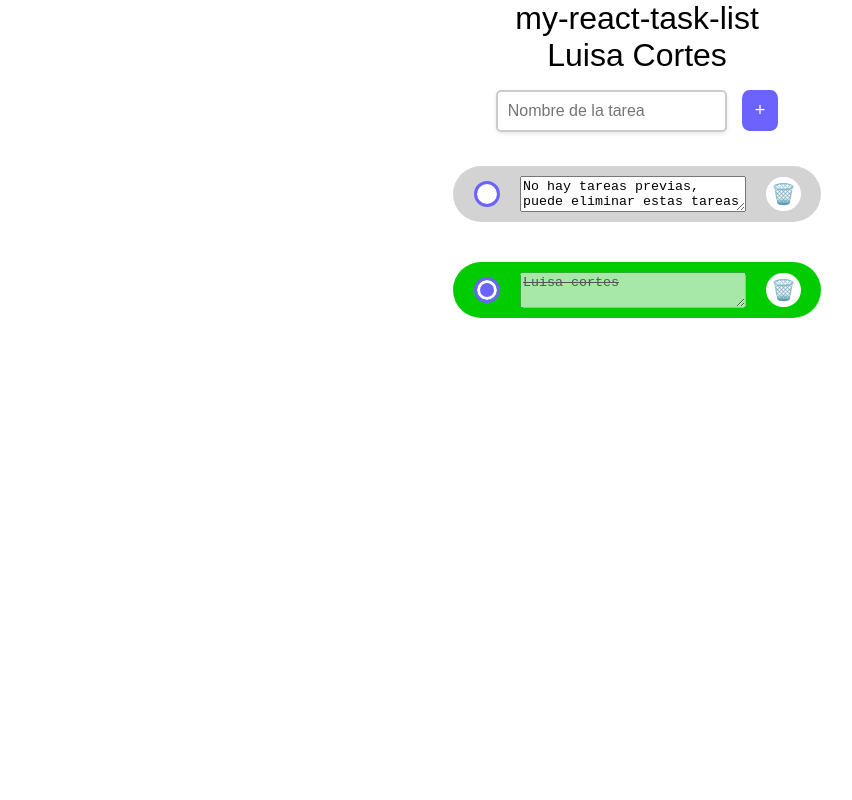
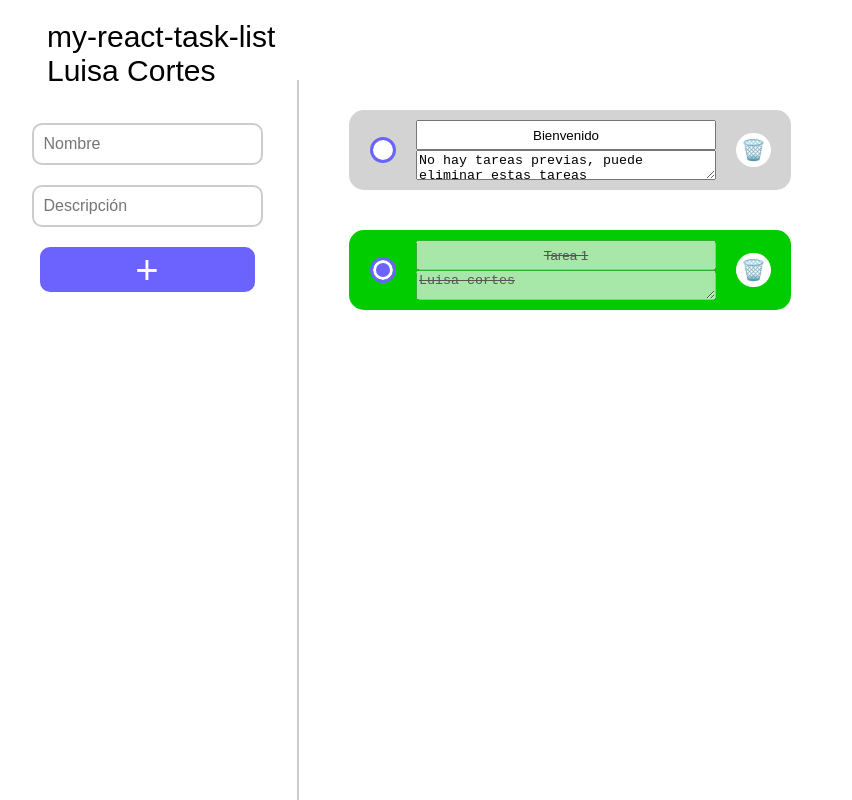
Before and after one commit to LuisaCort/my-react-task-list, a React (Vite) app: page / in a window 1280 px wide. Shown: the whole page, without its empty margins (3-855 px from the left). Built offline with nearby package versions, Linux system fonts and the light colour scheme.

Commit message:
homework 4 done

```diff
--- a/package.json
+++ b/package.json
@@ -11,7 +11,8 @@
   },
   "dependencies": {
     "react": "^18.2.0",
-    "react-dom": "^18.2.0"
+    "react-dom": "^18.2.0",
+    "react-hook-form": "^7.45.1"
   },
   "devDependencies": {
     "@types/react": "^18.0.37",
--- a/src/components/Header/Header.css
+++ b/src/components/Header/Header.css
@@ -1,5 +1,6 @@
 header {
-  font-size: xx-large;
-  text-align: center;
+  box-sizing: border-box;
+  font-size: 30px;
   height: 10vh;
+  padding: 20px 0 0 50px;
 }
--- a/src/components/Task/Task.css
+++ b/src/components/Task/Task.css
@@ -1,18 +1,18 @@
 #Task{
-  width: fit-content;
+  box-sizing: border-box;
+  width: 100%;
   display: flex;
   align-items: center;
   column-gap: 20px;
   padding: 10px 20px;
   margin: 20px 0;
-  border-radius: 40px;
+  border-radius: 15px;
   background-color: lightgray;
   transition: all 0.3s;
 }
 
 #Task:hover{
   scale: 1.1;
-  height: auto;
 }
 
 #Task>input[type="checkbox"]{
@@ -31,7 +31,8 @@
   background-color: #6c63ff;
 }
 
-#Task>input[type="checkbox"]:checked+textarea {
+#Task>input[type="checkbox"]:checked+div input,
+#Task>input[type="checkbox"]:checked+div textarea{
   text-decoration: line-through;
 }
 
@@ -39,17 +40,48 @@
   background-color: #00cc00;
 }
 
+#Task:has(input[type="text"]:focus),
 #Task:has(textarea:focus){
   background-color: #f7ce5d;
   scale: 1.1;
-  height: auto;
 }
 
-#Task>textarea{
-  width: 220px;
+#Task:has(h2){
+  background-color: red !important;
+}
+
+#text_fields{
+  display: flex;
+  flex-direction: column;
+  width: 300px;
+}
+
+#text_fields>h2{
+  text-align: center;
+  margin: 0;
+  font-size: 20px;
+}
+
+#text_fields>input{
+  box-sizing: border-box;
+  width: 100%;
   overflow: hidden;
   transition: all 0.3s;
-  resize: vertical;
+  height: 30px;
+  text-align: center;
+}
+
+#text_fields>textarea{
+  box-sizing: border-box;
+  min-width: 100%;
+  max-width: 100%;
+  max-height: 30px;
+  min-height: 30px;
+  height: 30px;
+}
+
+#text_fields>textarea:focus{
+  max-height: none;
 }
 
 #Task>button{
@@ -65,4 +97,5 @@
 
 #Task>button:hover{
   transform: scale(1.2);
+  background-color: red;
 }
--- a/src/components/Task/Task.jsx
+++ b/src/components/Task/Task.jsx
@@ -1,31 +1,53 @@
 import "./Task.css"
-import { useState, useEffect } from "react"
+import { useEffect } from "react"
+import { useForm } from "react-hook-form"
 
 const Task = (props) => {
   const {id, onDelete, onEdit} = props
-  const [input, setInput] = useState(props.desc)
-  const [state, setState] = useState(props.state)
-  const [height, setHeight] = useState("30px")
-  const handleInput = item => setInput(item.target.value)
-  const handleState = item => setState(item.target.checked)
+  const {
+    register,
+    handleSubmit,
+    watch,
+    trigger,
+    formState: { errors }
+  } = useForm(
+    {
+      defaultValues: {
+        state: props.state,
+        name: props.name,
+        desc: props.desc
+      }
+    }
+  )
+  const name = watch("name")
+  const desc = watch("desc")
+  const state = watch("state")
+  useEffect(() => {
+    (async () => {
+      await trigger()
+      Object.keys(errors).length === 0 && onEdit(id, name, desc, state)
+    })()
+  }, [name, desc, state])
   const handleDelete = () => onDelete(id)
-  // eslint-disable-next-line react-hooks/exhaustive-deps
-  useEffect(() => onEdit(id, input, state), [input, state])
-  const handleFullSize = event => setHeight(event.currentTarget.scrollHeight+"px")
-  const handleSmallSize = () => setHeight("30px")
   return(
-    <div id="Task">
-      <input type="checkbox" checked={state} onChange={handleState}/>
-      <textarea
-        value={input}
-        onChange={handleInput}
-        disabled={state}
-        style={{height:height}}
-        onFocus={handleFullSize}
-        onBlur={handleSmallSize}
-      />
-      <button onClick={handleDelete}>🗑️</button>
-    </div>
+    <form id="Task" onSubmit={handleSubmit(handleDelete)}>
+      <input type="checkbox" {...register("state")}/>
+      <div id="text_fields">
+        {errors.name && <h2>{errors.name.message}</h2>}
+        <input type="text" {...register("name", {
+          disabled: state,
+          required: "Nombre requerido",
+          minLength: {
+            value: 3,
+            message: "Nombre mínimo 3 caracteres"
+          }
+        })}/>
+        <textarea type="text" {...register("desc", {
+          disabled: state
+        })}/>
+      </div>
+      <button type="submit">🗑️</button>
+    </form>
   )
 }
 
--- a/src/components/TaskList/TaskList.css
+++ b/src/components/TaskList/TaskList.css
@@ -1,48 +1,54 @@
 #TaskList {
   height: 90vh;
   display: flex;
-  flex-direction: column;
-  align-items: center;
   overflow: hidden;
 }
 
 #InputContainer {
-  height: 5%;
-  padding: 10px;
+  display: flex;
+  flex-direction: column;
+  align-items: center;
+  width: 300px;
+  border-right: 2px solid #ccc;
+}
+
+#InputContainer>h2 {
+  color: red;
+  font-size: 20px;
 }
 
 #InputContainer>input[type="text"] {
+  margin: 10px;
   padding: 10px;
   border: 2px solid #ccc;
-  border-radius: 5px;
+  border-radius: 10px;
   background-color: #fff;
   color: #333;
   font-size: 16px;
-  box-shadow: 0 2px 4px rgba(0, 0, 0, 0.1);
 }
 
 #InputContainer>input[type="text"]:focus {
   outline: none;
   border-color: #6c63ff;
-  box-shadow: 0 2px 4px rgba(108, 99, 255, 0.3);
+  box-shadow: 0 2px 4px rgba(108, 99, 255, 0.4);
 }
 
 #InputContainer>button {
-  padding: 10px 13px;
-  margin-left: 15px;
+  margin: 10px;
+  width: 215px;
+  height: 45px;
   border: none;
-  border-radius: 20%;
   background-color: #6c63ff;
   color: #fff;
-  font-size: 18px;
+  font-size: 40px;
   cursor: pointer;
   transition: all 0.3s;
-
+  border-radius: 10px;
 }
 
 #InputContainer>button:hover {
   background-color: #00cc00;
-  transform: scale(1.2);
+  transform: scale(1.1);
 }
 
 #TaskContainer {
@@ -50,9 +56,7 @@
   flex-direction: column;
   align-items: center;
   box-sizing: border-box;
-  padding: 0 100px;
-  width: 700px;
-  height: 95%;
+  padding: 0 50px;
   margin-top: 10px;
   overflow: scroll;
   overflow-y: auto;
--- a/src/components/TaskList/TaskList.jsx
+++ b/src/components/TaskList/TaskList.jsx
@@ -1,34 +1,52 @@
 import "./TaskList.css"
 import Task from "../Task/Task"
-import { useState } from "react"
-import { useTaskList } from "../../hooks/useTaskList"
+import {useTaskList} from "../../hooks/useTaskList"
+import {useForm} from "react-hook-form"
 
 const TaskList = () => {
-  const [input, setInput] = useState("")
-  const handleInput = item => setInput(item.target.value)
+
   const [tasks, addTask, deleteTask, editTask] = useTaskList()
+
+  const {
+    register,
+    handleSubmit,
+    formState: {errors}
+  } = useForm()
+
+  const handleAdd = data => addTask(data)
+
+
   let components = []
   for(let i = 0; i < tasks.length; i++) components.push(
     <Task
       key={tasks[i].id}
       id={tasks[i].id}
+      name={tasks[i].name}
       desc={tasks[i].desc}
       state={tasks[i].state}
       onDelete={deleteTask}
       onEdit={editTask}
   />)
-  const handleAdd = event => {
-    event.preventDefault()
-    addTask(input)
-    setInput("")
-  }
-  console.log(tasks)
   return(
     <div id="TaskList">
-      <form id="InputContainer" onSubmit={handleAdd}>
-        <input type="text" placeholder="Nombre de la tarea" value={input} onChange={handleInput} required minLength={3}/>
+
+      <form id="InputContainer" onSubmit={handleSubmit(handleAdd)}>
+        <h2>{errors.name?.message}</h2>
+        <input type="text" placeholder="Nombre"
+          {...register("name", {
+            required: "Nombre requerido",
+            minLength: {
+              value: 3,
+              message: "Nombre mínimo 3 caracteres"
+            }
+          })}
+        />
+        <input type="text" placeholder="Descripción"
+          {...register("desc")}
+        />
         <button type="submit">+</button>
       </form>
+
       <div id="TaskContainer">
         {components}
       </div>
--- a/src/hooks/useTaskList.js
+++ b/src/hooks/useTaskList.js
@@ -4,10 +4,12 @@ const getTask = () => {
   let tasks_obj = localStorage.getItem("tasks")
   if(!tasks_obj){
     tasks_obj = [{
+      name: "Bienvenido",
       desc: "No hay tareas previas, puede eliminar estas tareas",
       state: false,
       id: 0
     }, {
+      name: "Tarea 1",
       desc: "Luisa cortes",
       state: true,
       id: 1
@@ -21,20 +23,22 @@ const getTask = () => {
 export const useTaskList = () => {
   const [tasks, setTasks] = useState([])
   useEffect(() => setTasks(getTask()), [])
-  const addTask = input => {
+  useEffect(() => localStorage.setItem("tasks", JSON.stringify(tasks)), [tasks])
+  const addTask = data => {
     let id = Math.max.apply(null, [0, ...tasks.map(element => element.id)])+1
     setTasks([...tasks, {
-      desc: input,
+      name: data.name,
+      desc: data.desc,
       state: false,
       id: id
     }])
   }
   const deleteTask = id => setTasks(tasks.filter(element => element.id !== id))
-  const updateTask = (id, desc, state) => setTasks(tasks.map(element => element.id !== id ? element : {
+  const updateTask = (id, name, desc, state) => setTasks(tasks.map(element => element.id !== id ? element : {
+    name: name,
     desc: desc,
     state: state,
     id: id
   }))
-  useEffect(() => localStorage.setItem("tasks", JSON.stringify(tasks)), [tasks])
   return [tasks, addTask, deleteTask, updateTask]
 }
```
Also changed, not shown: .eslintrc.cjs, 1 other file (tests, documents, lock files or other folders).
